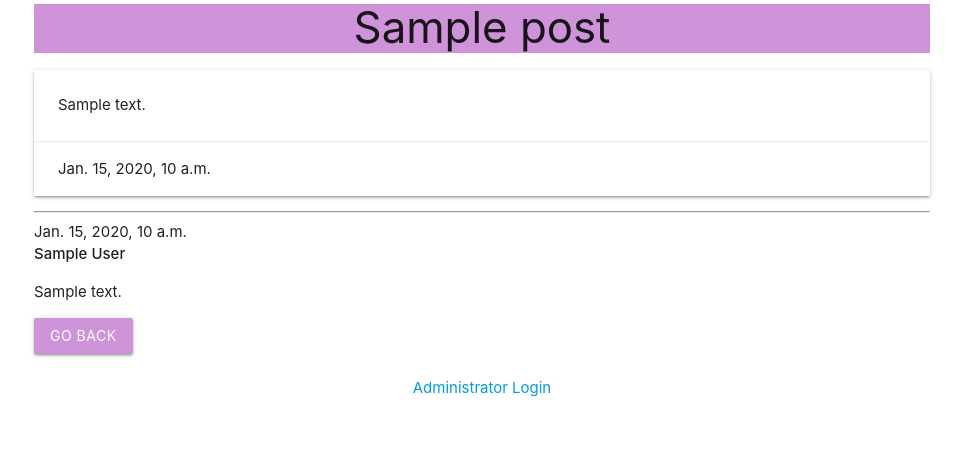
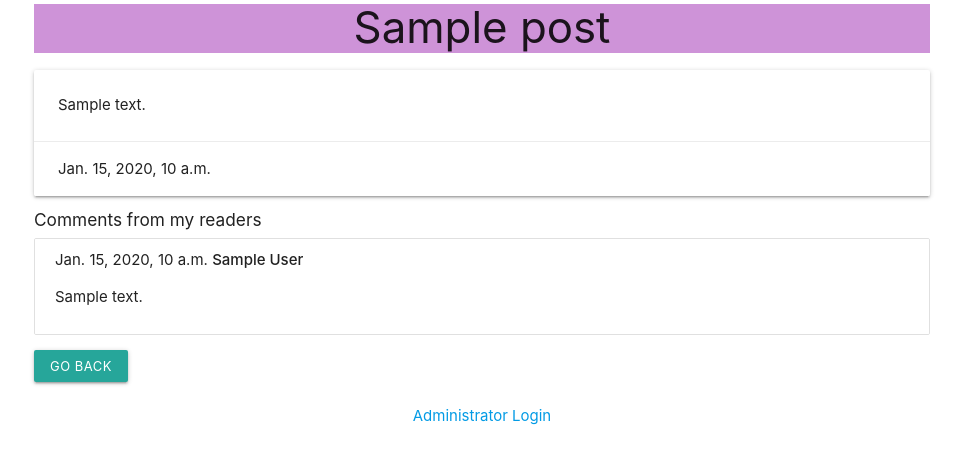
Before and after one commit to gertsfert/django_test, a Django app: page /details/1/ in a window 1280 px wide. Shown: the part 136-600 px from the top of the page, without its empty margins (158-1121 px from the left). Run offline with Django 3.2, Linux system fonts and the light colour scheme; tables that the repository leaves empty hold one stand-in row (values such as "Sample post").

Commit message:
updated comments template to use materialize collection

```diff
--- a/mysite/posts/templates/posts/detail.html
+++ b/mysite/posts/templates/posts/detail.html
@@ -11,16 +11,21 @@
     </div>
 </div>
 
-<hr>
+<h6>Comments from my readers</h6>
+<ul class='collection'>
     {% for comment in post.comments.all %}
-    <div class="comment">
-        <div class="date">{{ comment.created_at }}</div>
+        <li class="collection-item">
+            <span class="title">{{ comment.created_at }}</span>
             <strong>{{ comment.author }}</strong>
             <p>{{ comment.body }}</p>
-    </div>
+        </li>
+
     {% empty %}
         <p>No comments here yet.</p>
     {% endfor %}
+</ul>
 
-<a class='btn purple lighten-3' href="/posts">Go Back</a>
+
+
+<a class='btn-small waves-effect waves-light' href="/posts">Go Back</a>
 {% endblock %}
```
Lines whose indentation alone changed are shown as unchanged.
